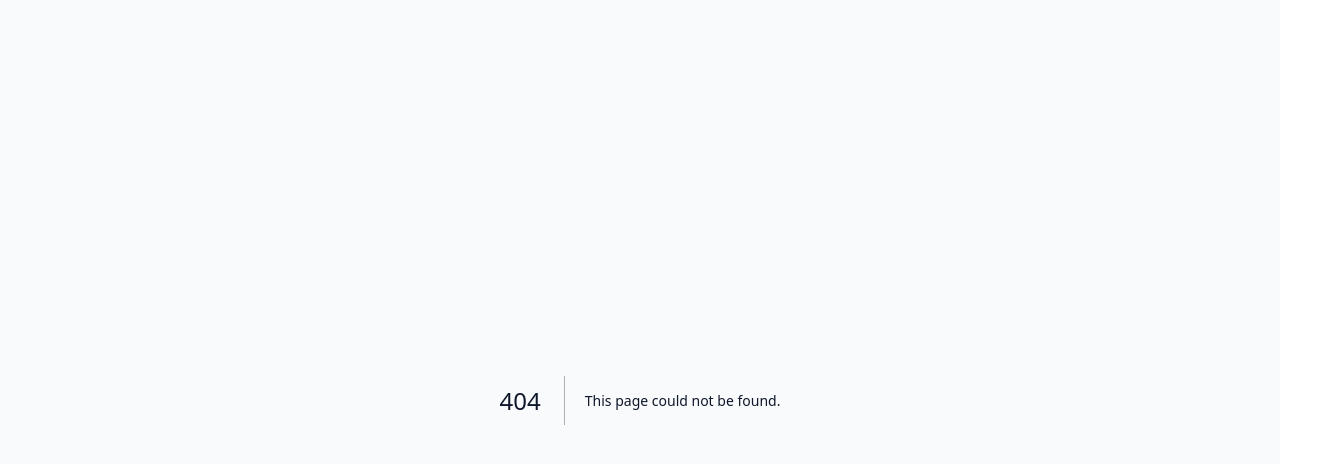
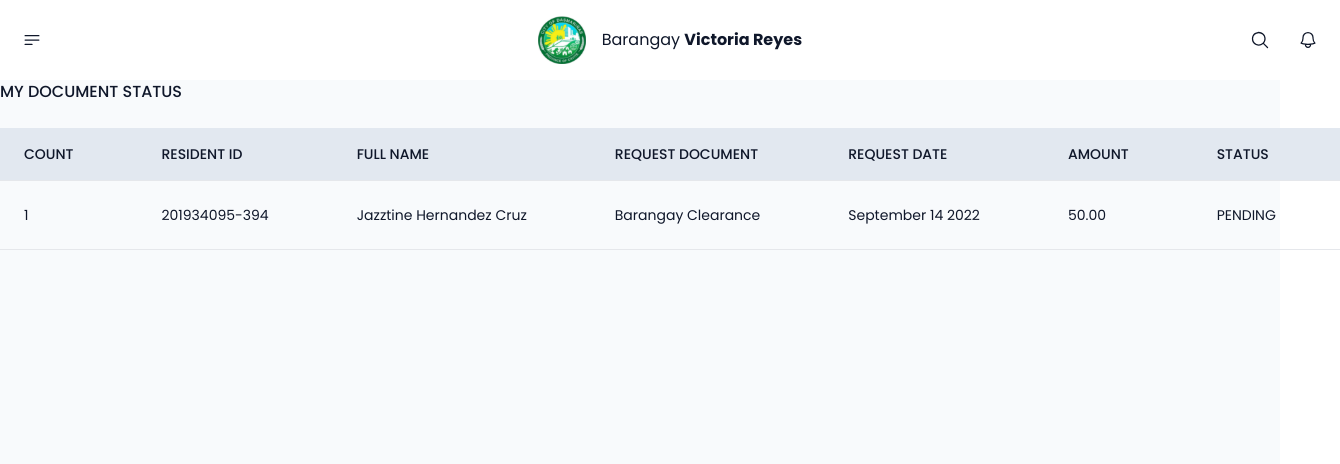
Before and after one commit to jazztinecruz/victoria-reyes, a Next.js app: page /document-status in a window 1280 px wide. Before the commit this address had no page. Shown: the top 464 px of the page, 1340 px wide, since content can reach past the window. Built offline with nearby package versions, Linux system fonts and the light colour scheme.

Commit message:
Add document-status page

```diff
--- /dev/null
+++ b/app/(user)/document-status/page.tsx
@@ -0,0 +1,40 @@
+import Table from "../../../components/dashboard/sections/table";
+
+const DocumentStatus = () => {
+  const fields = [
+    "Count",
+    "Resident ID",
+    "Full Name",
+    "Request Document",
+    "Request Date",
+    "Amount",
+    "Status",
+  ];
+
+  return (
+    <div className="space-section grid justify-center items-center">
+      <Table.Main name="MY DOCUMENT STATUS">
+        <Table.Head>
+          <Table.Row heading>
+            {fields.map((field) => (
+              <Table.Heading key={field}>{field}</Table.Heading>
+            ))}
+          </Table.Row>
+        </Table.Head>
+        <Table.Body>
+          <Table.Row key="1">
+            <Table.Data value="1" />
+            <Table.Data value="201934095-394" />
+            <Table.Data value="Jazztine Hernandez Cruz" />
+            <Table.Data value="Barangay Clearance" />
+            <Table.Data value="September 14 2022" />
+            <Table.Data value="50.00" />
+            <Table.Data value="PENDING" />
+          </Table.Row>
+        </Table.Body>
+      </Table.Main>
+    </div>
+  );
+};
+
+export default DocumentStatus;
```
